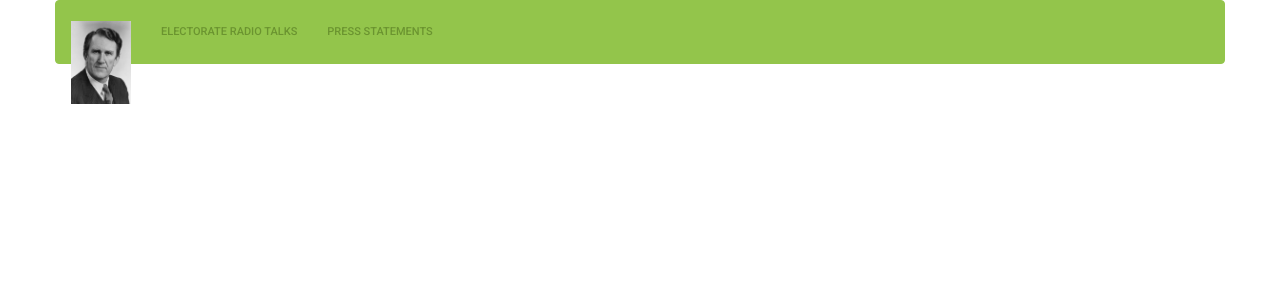
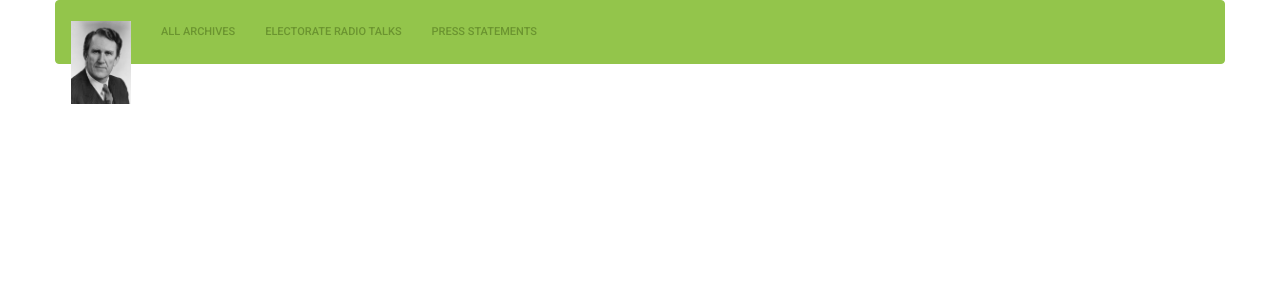
Before and after one commit to digital-fabulism/consectetur, a Django app: page / in a window 1280 px wide. Shown: the top 300 px of the page. Run offline with Django 3.2, Linux system fonts and the light colour scheme; data that the repository does not hold is empty; some libraries are stand-ins or nearby versions.

Commit message:
added the other page to the links at the top

```diff
--- a/fraser/templates/base.html
+++ b/fraser/templates/base.html
@@ -28,6 +28,7 @@
                 </div>
                 <div class="navbar-collapse collapse" id="navbar-main">
                     <ul class="nav navbar-nav">
+                        <li><a href="{% url 'archive_index' %}">All Archives</a></li>
                         <li><a href="{% url 'electorates' %}">Electorate Radio Talks</a></li>
                         <li><a href="{% url 'press_statements' %}">Press Statements</a></li>
                     </ul>
```
